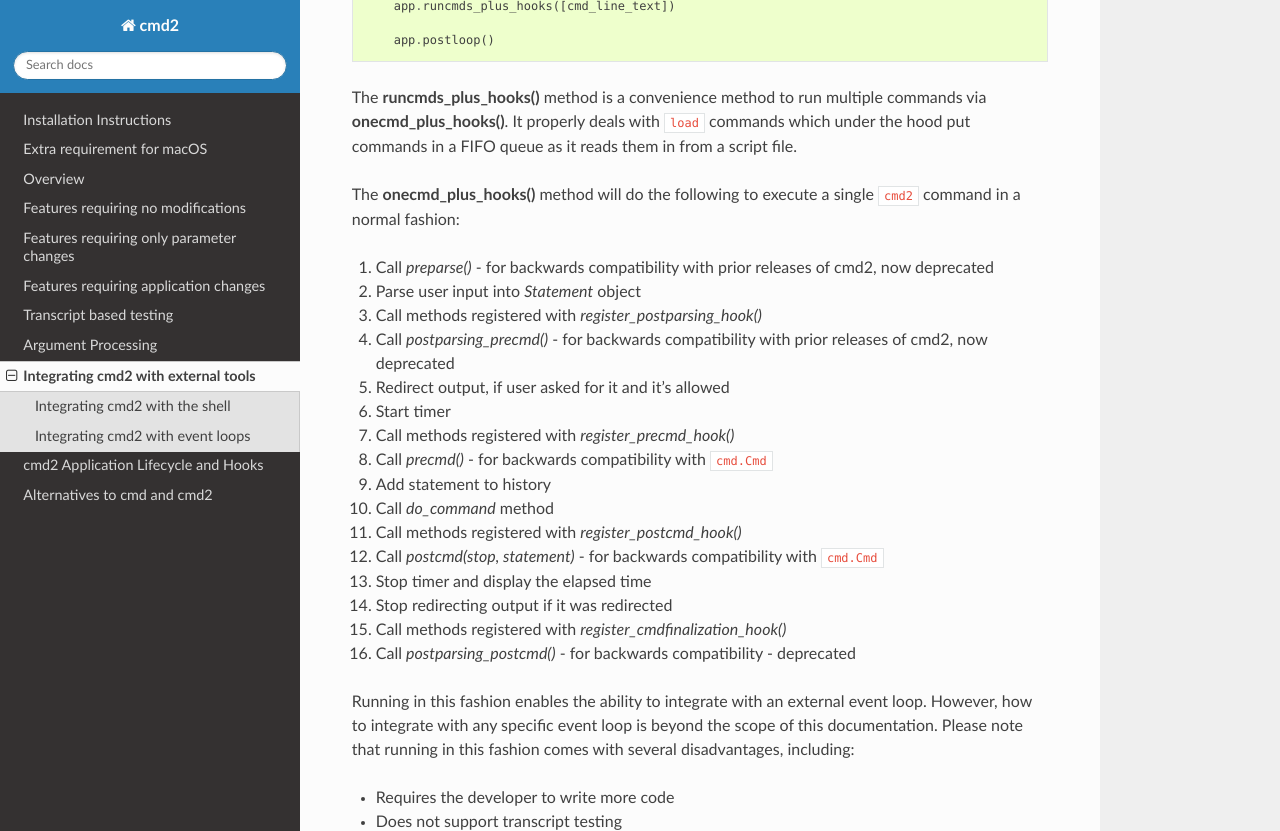
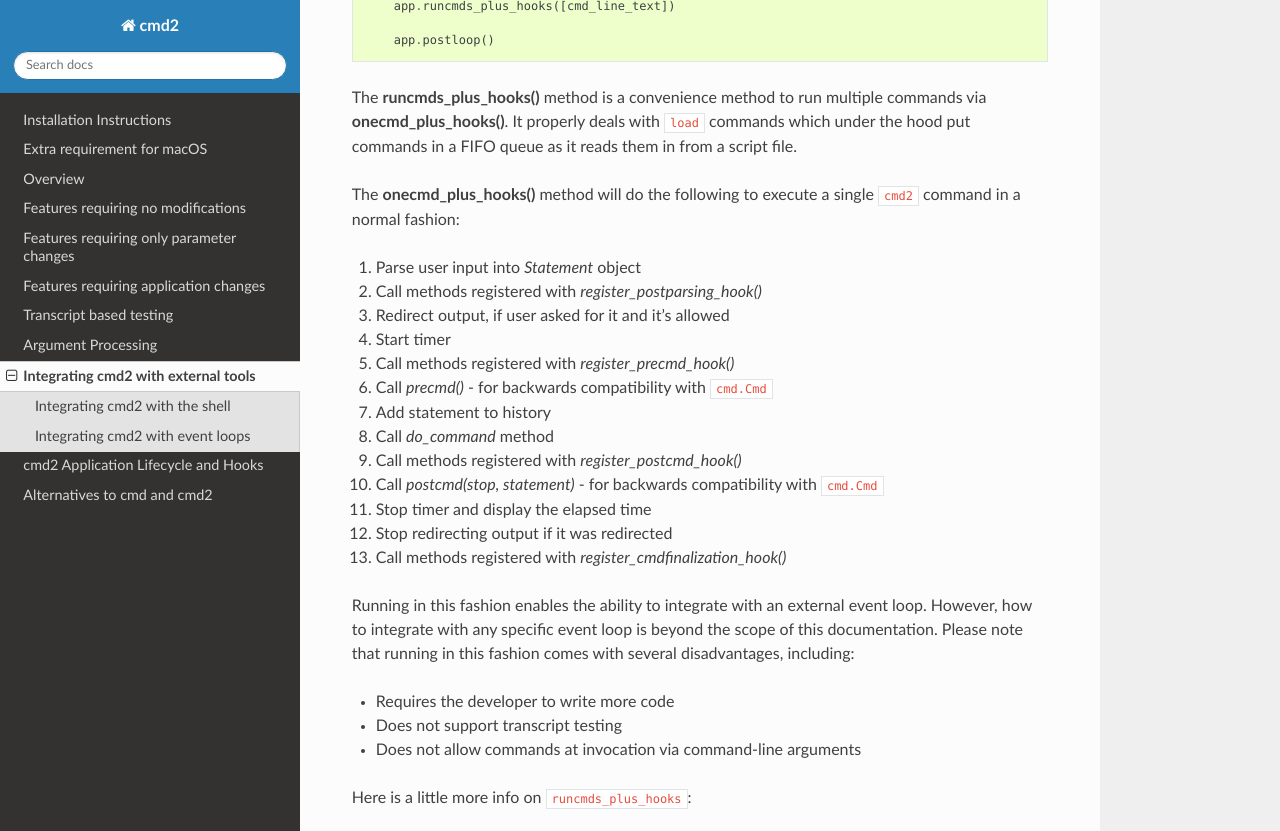
Before and after one commit to python-cmd2/cmd2, a Sphinx documentation site: the page built from docs/integrating.rst, in a window 1280 px wide and 900 px high, scrolled down 2577 px, cut to the strip 0-831 px from the top of the window. Built offline with Sphinx 7.4.7 and the Read the Docs theme 2.0.0, drawn with Linux system fonts in a browser that asks for light colours.

Commit message:
Deleted the hook methods which were deprecated in the previous release
The following methods of cmd2.Cmd have been deleted:
- preparse
- postparsing_precmd
- postparsing_postcmd

The new application lifecycle hook framework allows for registering callbacks to be called at various points in the application lifecycle and is more powerful and flexible than the old system of fixed hook methods.

```diff
--- a/docs/integrating.rst
+++ b/docs/integrating.rst
@@ -135,22 +135,19 @@ script file.
 The **onecmd_plus_hooks()** method will do the following to execute a single
 ``cmd2`` command in a normal fashion:
 
-1. Call `preparse()` - for backwards compatibility with prior releases of cmd2, now deprecated
-2. Parse user input into `Statement` object
-3. Call methods registered with `register_postparsing_hook()`
-4. Call `postparsing_precmd()` - for backwards compatibility with prior releases of cmd2, now deprecated
-5. Redirect output, if user asked for it and it's allowed
-6. Start timer
-7. Call methods registered with `register_precmd_hook()`
-8. Call `precmd()` - for backwards compatibility with ``cmd.Cmd``
-9. Add statement to history
-10. Call `do_command` method
-11. Call methods registered with `register_postcmd_hook()`
-12. Call `postcmd(stop, statement)` - for backwards compatibility with ``cmd.Cmd``
-13. Stop timer and display the elapsed time
-14. Stop redirecting output if it was redirected
-15. Call methods registered with `register_cmdfinalization_hook()`
-16. Call `postparsing_postcmd()` - for backwards compatibility - deprecated
+#. Parse user input into `Statement` object
+#. Call methods registered with `register_postparsing_hook()`
+#. Redirect output, if user asked for it and it's allowed
+#. Start timer
+#. Call methods registered with `register_precmd_hook()`
+#. Call `precmd()` - for backwards compatibility with ``cmd.Cmd``
+#. Add statement to history
+#. Call `do_command` method
+#. Call methods registered with `register_postcmd_hook()`
+#. Call `postcmd(stop, statement)` - for backwards compatibility with ``cmd.Cmd``
+#. Stop timer and display the elapsed time
+#. Stop redirecting output if it was redirected
+#. Call methods registered with `register_cmdfinalization_hook()`
 
 Running in this fashion enables the ability to integrate with an external event
 loop.  However, how to integrate with any specific event loop is beyond the
```
Also changed, not shown: CHANGELOG.md (+5 -0 lines), docs/hooks.rst (+15 -36 lines), 3 other files.
